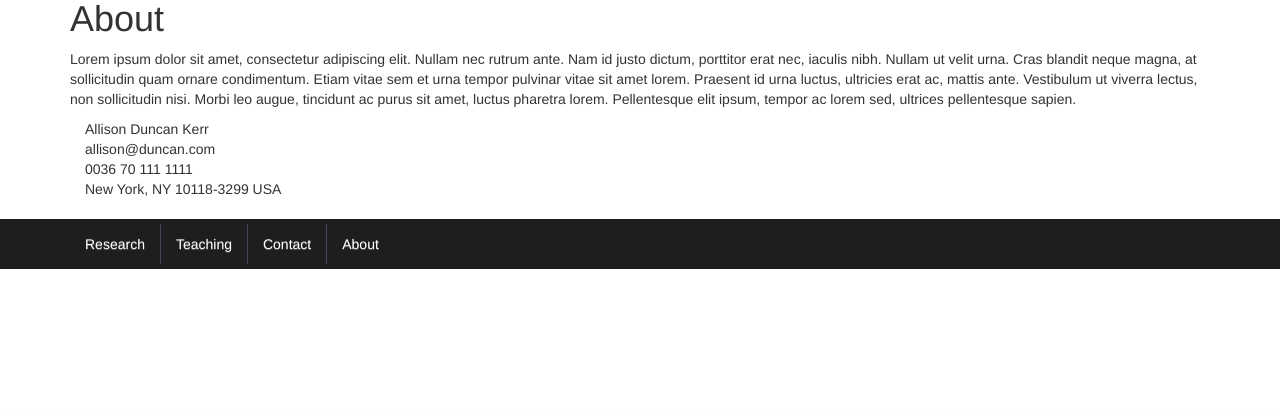
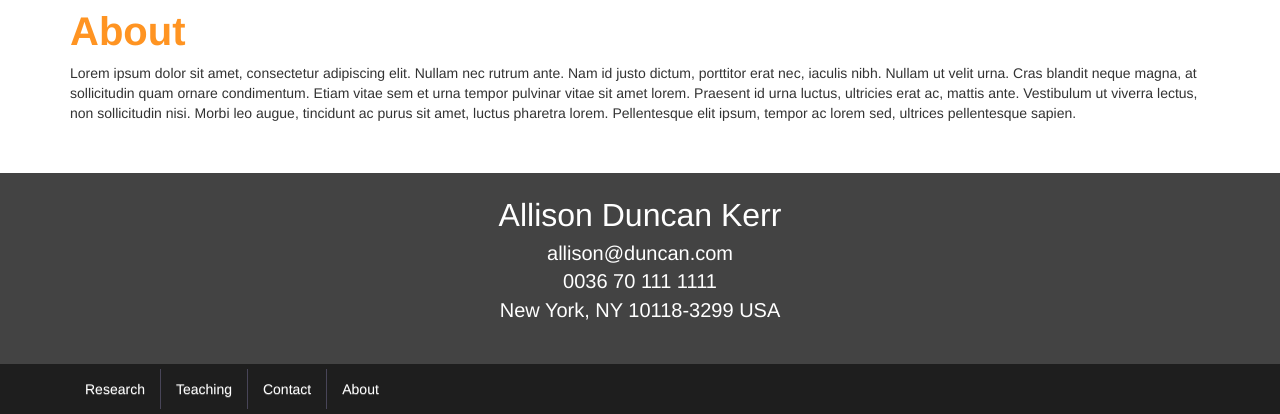
Before and after one commit to bpatyi/allison-duncan-ker, a Django app: template templates/flatpages/default.html in a window 1280 px wide. Shown: the part 391-805 px from the top of the page. Before the commit the page ends 660 px from the top, so only its background shows below. Run offline with Django 3.2, Linux system fonts and the light colour scheme; the template is opened without the code that fills it: values that come from a table or form of the project are taken from there, others are empty; data comes from the database, SQL or seed files in the repository.

Commit message:
wip style

```diff
--- a/static/css/style.css
+++ b/static/css/style.css
@@ -4,6 +4,10 @@
 
 
 /* Styles */
+
+body{
+    font-family: Helvetica, sans-serif, Arial;
+}
 
 .icon-bar{
     background-color: #FFF;
@@ -15,6 +19,9 @@
     border-radius: 0;
     border: 0;
 }
+    #header-wrapper{
+        margin-bottom: 0;
+    }
 
     #header-wrapper .navbar-brand{
         color: #FFF;
@@ -49,3 +56,80 @@
     .navbar-nav>li:last-of-type{
         border-right: none;
     }
+
+.billboard-image-wrapper{
+    text-align: center;
+}
+
+#site-title{
+    left: 0;
+    position:absolute;
+    text-align:center;
+    top: 30%;
+    width: 100%;
+    color: #fff;
+    font-size: 5em;
+}
+
+#site-subtitle{
+    left: 0;
+    position:absolute;
+    text-align:center;
+    top: 40%;
+    width: 100%;
+    color: #fff;
+    font-size: 3em;
+}
+
+#billboard-image{
+    margin-bottom: 30px;
+}
+
+.section-title{
+    color: #ff9422;
+    text-align: center;
+    font-weight: bold;
+    font-size: 60px;
+}
+
+.section-description{
+    color: #000;
+    text-align: center;
+    margin-bottom: 100px;
+}
+
+@media screen and (min-width: 768px){
+    .section-image{
+        min-width: 100%;
+    }
+}
+
+.section-image{
+    margin-bottom: 75px;
+}
+
+.section-image:last-of-type{
+    margin-bottom: 0;
+}
+
+.flatpage-title{
+    color: #ff9422;
+    font-weight: bold;
+    font-size: 40px;
+}
+
+.flatpage-content{
+    margin-bottom: 50px;
+}
+
+#contact-wrapper{
+    padding: 20px 0;
+    color: #FFF;
+    background-color: #434343;
+    text-align: center;
+    font-size: 20px;
+}
+
+.contact-name{
+    font-size: 32px;
+}
```
